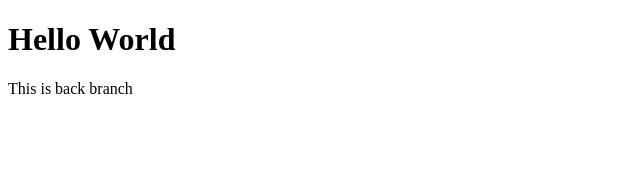
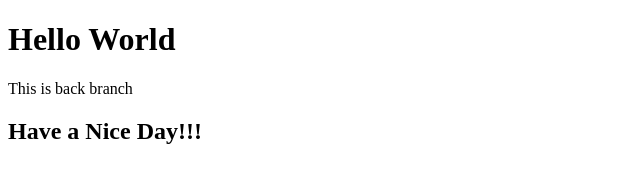
Before and after one commit to Sujay-Chandra09/FSD_stdproject, a plain HTML site: page index.html in a window 1280 px wide. Shown: the whole page, without its empty margins (0-640 px from the left). Drawn offline with Linux system fonts and the light colour scheme.

Commit message:
Changed index

```diff
--- a/index.html
+++ b/index.html
@@ -9,5 +9,10 @@
     <h1>Hello World</h1>
 
     <p>This is back branch</p>
+
+
+
+
+    <h2>Have a Nice Day!!!</h2>
 </body>
 </html>
```
